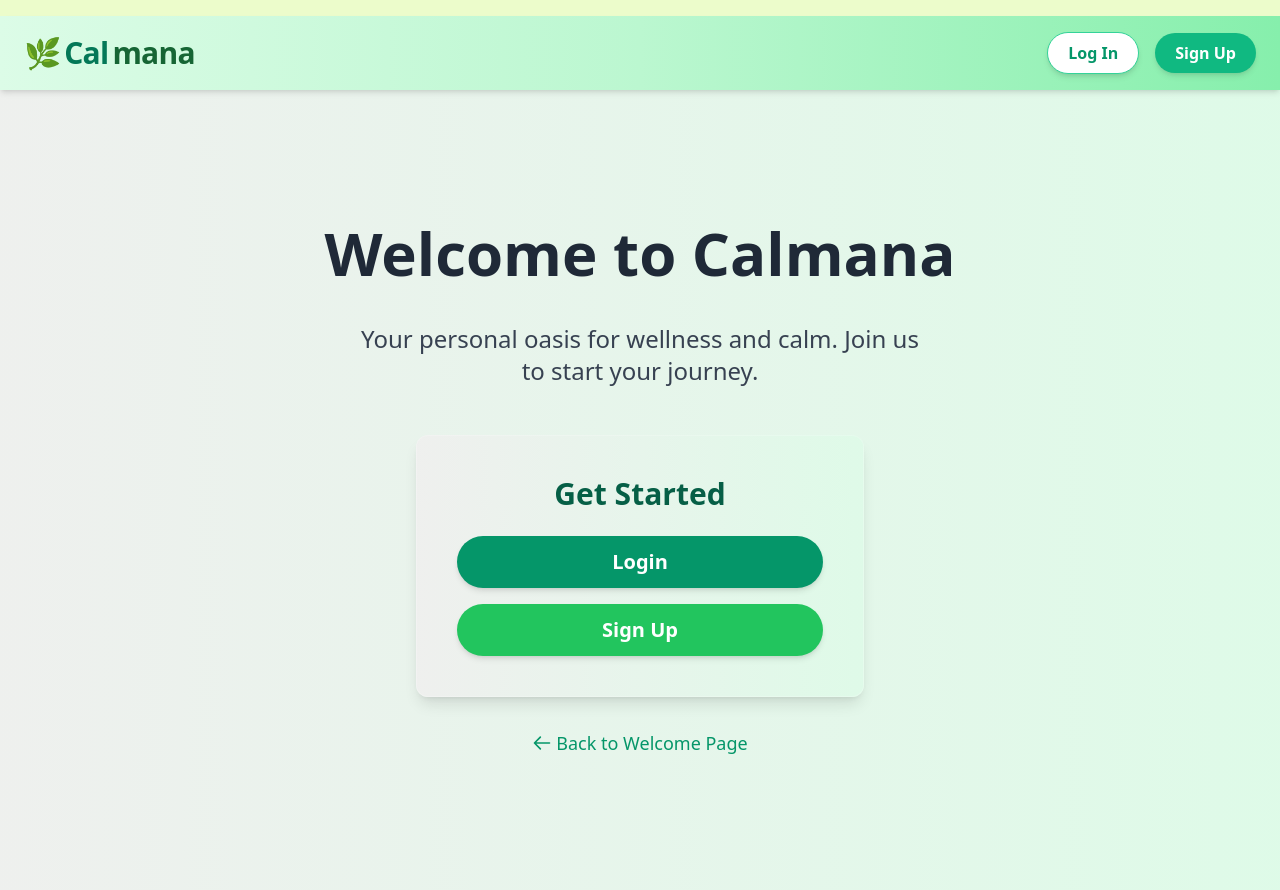
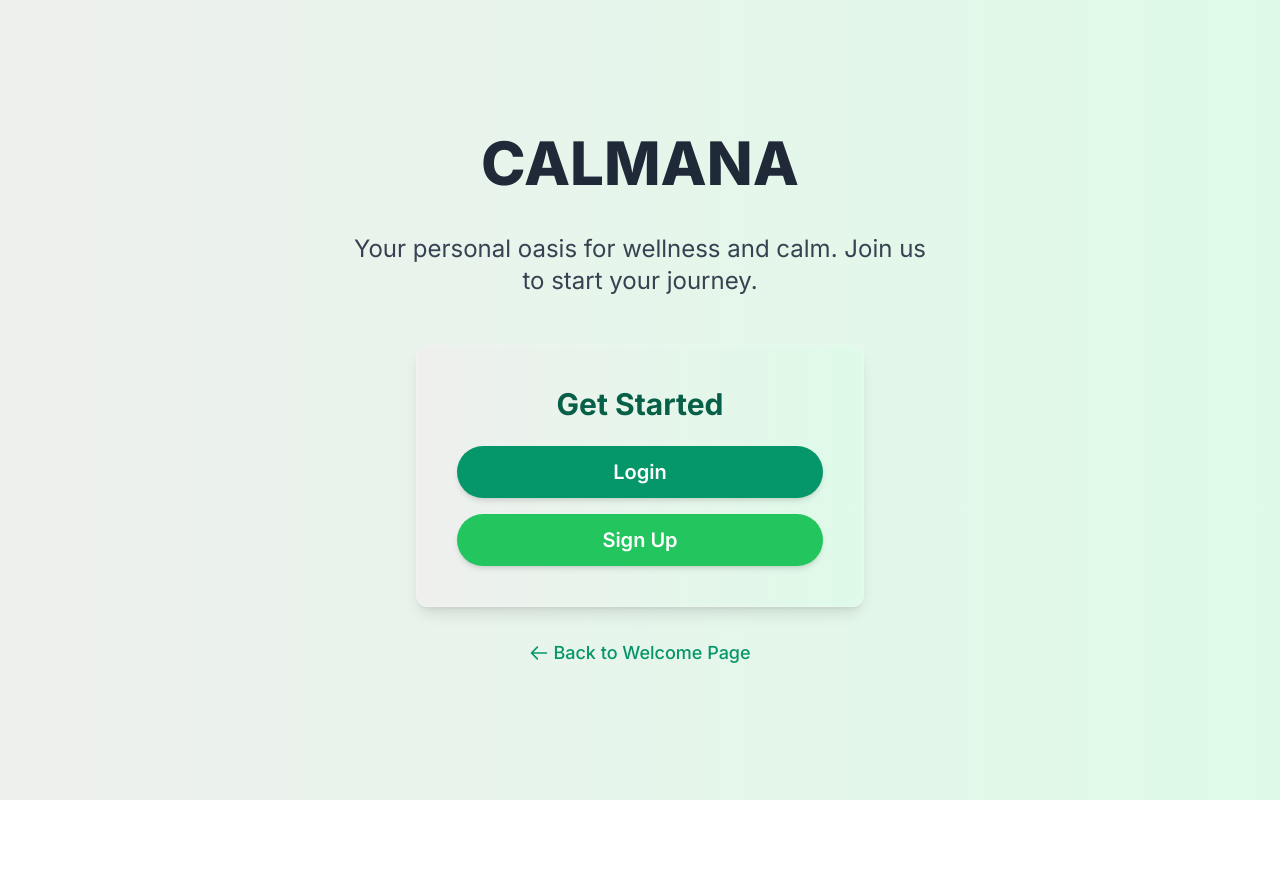
Before and after one commit to hardik951/Calmana, a React (Create React App) app in the folder client/: page /auth in a window 1280 px wide. After the commit the page ends 800 px from the top, so only its background shows below. Built offline with nearby package versions, Linux system fonts and the light colour scheme.

Commit message:
CALMANA 1.0.3

```diff
--- a/client/src/App.js
+++ b/client/src/App.js
@@ -1,6 +1,6 @@
 // src/App.js
 import React, { useState } from 'react';
-import { BrowserRouter as Router, Routes, Route, Navigate } from 'react-router-dom';
+import { BrowserRouter as Router, Routes, Route, Navigate, useLocation } from 'react-router-dom';
 
 import Home from './pages/Home';
 import Dashboard from './components/Dashboard';
@@ -13,29 +13,34 @@ import LoginPage from './pages/LoginPage';
 import SignupPage from './pages/SignupPage';
 import AIChatPage from './pages/AIChatPage';
 import Navbar from './components/navbar';
-import AnnouncementBar from './components/AnnouncementBar';
-import BookTherapy from './pages/booktherapy'; // ✅ Imported correctly
+import BookTherapy from './pages/booktherapy';
+import FindDoctors from './pages/finddoctors';
+import FAQ from './pages/FAQ'; // ✅ ADD THIS LINE
 
 function App() {
-  const [isAuthenticated, setIsAuthenticated] = useState(!!localStorage.getItem('token'));
+  const [isAuthenticated, setIsAuthenticated] = useState(false);
 
-  const handleLogin = () => {
-    setIsAuthenticated(true);
-    localStorage.setItem('token', 'dummy-token');
-  };
+  const handleLogin = () => setIsAuthenticated(true);
+  const handleLogout = () => setIsAuthenticated(false);
 
-  const handleLogout = () => {
-    setIsAuthenticated(false);
-    localStorage.removeItem('token');
+  const LayoutWrapper = ({ children }) => {
+    const location = useLocation();
+    const noHeaderPaths = ['/', '/auth', '/login', '/signup'];
+    const shouldShowHeader = !noHeaderPaths.includes(location.pathname);
+
+    return (
+      <>
+        {shouldShowHeader && <Navbar isAuthenticated={isAuthenticated} onLogout={handleLogout} />}
+        {children}
+      </>
+    );
   };
 
   return (
     <Router>
-      <div>
-        <AnnouncementBar />
-        <Navbar isAuthenticated={isAuthenticated} onLogout={handleLogout} />
       <Routes>
-          <Route path="/" element={<Navigate to="/auth" />} />
+        {/* Public Routes */}
+        <Route path="/" element={<Home />} />
         <Route path="/auth" element={<AuthPage />} />
         <Route
           path="/login"
@@ -43,38 +48,124 @@ function App() {
         />
         <Route
           path="/signup"
-            element={isAuthenticated ? <Navigate to="/dashboard" /> : <SignupPage />}
+          element={isAuthenticated ? <Navigate to="/dashboard" /> : <SignupPage onLogin={handleLogin} />}
         />
+
+        {/* Protected Routes */}
         <Route
           path="/dashboard"
-            element={isAuthenticated ? <Dashboard /> : <Navigate to="/login" />}
+          element={
+            isAuthenticated ? (
+              <LayoutWrapper>
+                <Dashboard />
+              </LayoutWrapper>
+            ) : (
+              <Navigate to="/login" replace />
+            )
+          }
         />
         <Route
           path="/mood-tracker"
-            element={isAuthenticated ? <MoodTracker /> : <Navigate to="/login" />}
+          element={
+            isAuthenticated ? (
+              <LayoutWrapper>
+                <MoodTracker />
+              </LayoutWrapper>
+            ) : (
+              <Navigate to="/login" replace />
+            )
+          }
         />
         <Route
           path="/feedback"
-            element={isAuthenticated ? <Feedback /> : <Navigate to="/login" />}
+          element={
+            isAuthenticated ? (
+              <LayoutWrapper>
+                <Feedback />
+              </LayoutWrapper>
+            ) : (
+              <Navigate to="/login" replace />
+            )
+          }
         />
         <Route
           path="/mood-sender"
-            element={isAuthenticated ? <MoodSender /> : <Navigate to="/login" />}
+          element={
+            isAuthenticated ? (
+              <LayoutWrapper>
+                <MoodSender />
+              </LayoutWrapper>
+            ) : (
+              <Navigate to="/login" replace />
+            )
+          }
         />
         <Route
           path="/community-feed"
-            element={isAuthenticated ? <CommunityFeed /> : <Navigate to="/login" />}
+          element={
+            isAuthenticated ? (
+              <LayoutWrapper>
+                <CommunityFeed />
+              </LayoutWrapper>
+            ) : (
+              <Navigate to="/login" replace />
+            )
+          }
         />
         <Route
           path="/ai-chat"
-            element={isAuthenticated ? <AIChatPage /> : <Navigate to="/login" />}
+          element={
+            isAuthenticated ? (
+              <LayoutWrapper>
+                <AIChatPage />
+              </LayoutWrapper>
+            ) : (
+              <Navigate to="/login" replace />
+            )
+          }
         />
         <Route
           path="/book-therapy"
-            element={isAuthenticated ? <BookTherapy /> : <Navigate to="/login" />}
+          element={
+            isAuthenticated ? (
+              <LayoutWrapper>
+                <BookTherapy />
+              </LayoutWrapper>
+            ) : (
+              <Navigate to="/login" replace />
+            )
+          }
         />
+        <Route
+          path="/find-doctors"
+          element={
+            isAuthenticated ? (
+              <LayoutWrapper>
+                <FindDoctors />
+              </LayoutWrapper>
+            ) : (
+              <Navigate to="/login" replace />
+            )
+          }
+        />
+
+        {/* ✅ NEW FAQ ROUTE */}
+        <Route
+          path="/faq"
+          element={
+            isAuthenticated ? (
+              <LayoutWrapper>
+                <FAQ />
+              </LayoutWrapper>
+            ) : (
+              <Navigate to="/login" replace />
+            )
+          }
+        />
+
+        {/* Catch-All Route */}
+        <Route path="*" element={<Navigate to={isAuthenticated ? "/dashboard" : "/login"} replace />} />
       </Routes>
-      </div>
     </Router>
   );
 }
--- a/client/src/components/AnnouncementBar.jsx
+++ /dev/null
@@ -1,18 +0,0 @@
-// src/components/AnnouncementBar.jsx
-
-import React from 'react';
-
-export default function AnnouncementBar({ message, bgColor, textColor, borderColor }) {
-  // Default styling for the bar
-  const defaultBgColor = bgColor || 'bg-lime-100'; // Default background color
-  const defaultTextColor = textColor || 'text-green-800'; // Default text color
-  const defaultBorderColor = borderColor ? `border-b ${borderColor}` : ''; // Optional bottom border
-
-  return (
-    <div className={`${defaultBgColor} ${defaultTextColor} ${defaultBorderColor}
-                   py-2 text-center font-semibold text-base md:text-lg lg:text-xl
-                   shadow-sm`}> {/* Added shadow for a subtle lift */}
-      {message}
-    </div>
-  );
-}
--- a/client/src/components/navbar.jsx
+++ b/client/src/components/navbar.jsx
@@ -1,11 +1,14 @@
 // src/components/Navbar.jsx
 import React, { useState } from 'react';
 import { useNavigate, Link } from 'react-router-dom';
+import Announcement from './announcement'; // import Announcement component
 
 const Navbar = () => {
   const navigate = useNavigate();
+  const isLoggedIn = localStorage.getItem('token');
+  const [isMobileMenuOpen, setIsMobileMenuOpen] = useState(false);
 
-  const isLoggedIn = localStorage.getItem('token');
+  const toggleMobileMenu = () => setIsMobileMenuOpen(!isMobileMenuOpen);
 
   const handleLogout = () => {
     localStorage.removeItem('token');
@@ -13,55 +16,58 @@ const Navbar = () => {
     window.location.reload();
   };
 
-  const [isMobileMenuOpen, setIsMobileMenuOpen] = useState(false);
-  const toggleMobileMenu = () => setIsMobileMenuOpen(!isMobileMenuOpen);
+  return (
+    <>
+      <Announcement />
 
-  return (
       <nav className="bg-gradient-to-r from-green-100 via-green-200 to-green-300 shadow-md py-4 px-6 flex items-center justify-between font-inter z-50 relative">
-      {/* Logo */}
-      <div className="text-3xl font-extrabold tracking-tight text-emerald-700 flex items-center gap-1">
+
+        {/* Logo - Redirect to dashboard */}
+        <div
+          className="text-3xl font-extrabold tracking-tight text-emerald-700 flex items-center gap-1 cursor-pointer"
+          onClick={() => navigate('/dashboard')}
+        >
           <span className="text-emerald-600">🌿</span>
-        <span>Cal</span><span className="text-green-800">mana</span>
+          <span>Cal</span>
+          <span className="text-green-800">mana</span>
         </div>
 
-      {/* Mobile Menu Button */}
+        {/* Mobile menu button */}
         <div className="md:hidden">
-        <button
-          onClick={toggleMobileMenu}
-          className="text-emerald-700 focus:outline-none"
-        >
-          <svg
-            className="w-8 h-8"
-            fill="none"
-            stroke="currentColor"
-            viewBox="0 0 24 24"
-          >
+          <button onClick={toggleMobileMenu} className="text-emerald-700 focus:outline-none">
+            <svg className="w-8 h-8" fill="none" stroke="currentColor" viewBox="0 0 24 24">
               <path
                 strokeLinecap="round"
                 strokeLinejoin="round"
                 strokeWidth="2"
-              d={isMobileMenuOpen ? "M6 18L18 6M6 6l12 12" : "M4 6h16M4 12h16m-7 6h7"}
+                d={isMobileMenuOpen ? 'M6 18L18 6M6 6l12 12' : 'M4 6h16M4 12h16m-7 6h7'}
               />
             </svg>
           </button>
         </div>
 
-      {/* Nav + Auth */}
         <div className="flex items-center gap-6">
-        {/* Desktop Navigation */}
+          {/* Desktop Nav */}
           <div className="hidden md:flex items-center gap-6 text-base font-medium text-gray-700">
             {isLoggedIn && (
               <>
-              <Link to="/dashboard" className="hover:text-emerald-700 transition duration-200">Dashboard</Link>
-              <Link to="/mood-tracker" className="hover:text-emerald-700 transition duration-200">Mood Tracker</Link>
-              <Link to="/ai-chat" className="hover:text-emerald-700 transition duration-200">AI Chat</Link>
-              <Link to="/feedback" className="hover:text-emerald-700 transition duration-200">Feedback</Link>
-              <Link to="/book-therapy" className="hover:text-emerald-700 transition duration-200">Book Therapy</Link>
+                <Link to="/find-doctors" className="hover:text-emerald-700 transition duration-200">
+                  Find Doctors
+                </Link>
+                <Link to="/ai-chat" className="hover:text-emerald-700 transition duration-200">
+                  AI Chat
+                </Link>
+                <Link to="/faq" className="hover:text-emerald-700 transition duration-200">
+                  FAQ's
+                </Link>
+                <Link to="/book-therapy" className="hover:text-emerald-700 transition duration-200">
+                  Book Therapy
+                </Link>
               </>
             )}
           </div>
 
-        {/* Auth Buttons / User Avatar (Desktop) */}
+          {/* Desktop Auth */}
           <div className="hidden md:flex items-center gap-4">
             {!isLoggedIn ? (
               <>
@@ -86,18 +92,13 @@ const Navbar = () => {
                 <div className="absolute right-0 mt-2 w-40 bg-white rounded-lg shadow-lg opacity-0 group-hover:opacity-100 invisible group-hover:visible transition-opacity duration-200 z-50">
                   <Link to="/profile" className="block px-4 py-2 text-gray-700 hover:bg-emerald-50">Profile</Link>
                   <Link to="/settings" className="block px-4 py-2 text-gray-700 hover:bg-emerald-50">Settings</Link>
-                <button
-                  onClick={handleLogout}
-                  className="w-full text-left px-4 py-2 text-red-600 hover:bg-red-50"
-                >
-                  Logout
-                </button>
+                  <button onClick={handleLogout} className="w-full text-left px-4 py-2 text-red-600 hover:bg-red-50">Logout</button>
                 </div>
               </div>
             )}
           </div>
 
-        {/* Mobile Dropdown Menu */}
+          {/* Mobile Dropdown */}
           <div
             className={`md:hidden absolute top-full right-0 mt-2 w-56 bg-white rounded-lg shadow-lg z-50 transition-all duration-300 ${
               isMobileMenuOpen ? 'opacity-100 visible' : 'opacity-0 invisible'
@@ -105,49 +106,29 @@ const Navbar = () => {
           >
             {!isLoggedIn ? (
               <div className="flex flex-col p-2">
-              <button
-                onClick={() => {
-                  navigate('/auth');
-                  toggleMobileMenu();
-                }}
-                className="bg-white text-emerald-600 font-semibold px-4 py-2 rounded-full border border-emerald-400 shadow-md hover:bg-emerald-50 mb-2"
-              >
+                <button onClick={() => { navigate('/auth'); toggleMobileMenu(); }} className="bg-white text-emerald-600 font-semibold px-4 py-2 rounded-full border border-emerald-400 shadow-md hover:bg-emerald-50 mb-2">
                   Log In
                 </button>
-              <button
-                onClick={() => {
-                  navigate('/signin');
-                  toggleMobileMenu();
-                }}
-                className="bg-emerald-500 text-white font-semibold px-4 py-2 rounded-full shadow-md hover:bg-emerald-600"
-              >
+                <button onClick={() => { navigate('/signin'); toggleMobileMenu(); }} className="bg-emerald-500 text-white font-semibold px-4 py-2 rounded-full shadow-md hover:bg-emerald-600">
                   Sign Up
                 </button>
               </div>
             ) : (
               <div className="flex flex-col p-2">
-              <Link to="/dashboard" onClick={toggleMobileMenu} className="block px-4 py-2 text-gray-700 hover:bg-emerald-50">Dashboard</Link>
-              <Link to="/mood-tracker" onClick={toggleMobileMenu} className="block px-4 py-2 text-gray-700 hover:bg-emerald-50">Mood Tracker</Link>
+                <Link to="/find-doctors" onClick={toggleMobileMenu} className="block px-4 py-2 text-gray-700 hover:bg-emerald-50">Find Doctors</Link>
                 <Link to="/ai-chat" onClick={toggleMobileMenu} className="block px-4 py-2 text-gray-700 hover:bg-emerald-50">AI Chat</Link>
-              <Link to="/feedback" onClick={toggleMobileMenu} className="block px-4 py-2 text-gray-700 hover:bg-emerald-50">Feedback</Link>
+                <Link to="/faq" onClick={toggleMobileMenu} className="block px-4 py-2 text-gray-700 hover:bg-emerald-50">FAQ</Link>
                 <Link to="/book-therapy" onClick={toggleMobileMenu} className="block px-4 py-2 text-gray-700 hover:bg-emerald-50">Book Therapy</Link>
                 <div className="border-t border-gray-200 my-2"></div>
                 <Link to="/profile" onClick={toggleMobileMenu} className="block px-4 py-2 text-gray-700 hover:bg-emerald-50">Profile</Link>
                 <Link to="/settings" onClick={toggleMobileMenu} className="block px-4 py-2 text-gray-700 hover:bg-emerald-50">Settings</Link>
-              <button
-                onClick={() => {
-                  handleLogout();
-                  toggleMobileMenu();
-                }}
-                className="w-full text-left px-4 py-2 text-red-600 hover:bg-red-50"
-              >
-                Logout
-              </button>
+                <button onClick={() => { handleLogout(); toggleMobileMenu(); }} className="w-full text-left px-4 py-2 text-red-600 hover:bg-red-50">Logout</button>
               </div>
             )}
           </div>
         </div>
       </nav>
+    </>
   );
 };
 
--- a/client/src/pages/AuthPage.jsx
+++ b/client/src/pages/AuthPage.jsx
@@ -11,7 +11,7 @@ export default function AuthPage() {
 
       {/* Heading */}
       <h1 className="text-4xl md:text-5xl lg:text-6xl font-extrabold text-gray-800 mb-8 md:mb-10 text-center leading-tight">
-        Welcome to Calmana
+        CALMANA
       </h1>
 
       {/* Subheading */}
--- /dev/null
+++ b/client/src/pages/FAQ.jsx
@@ -0,0 +1,62 @@
+import React, { useState } from 'react';
+import { ChevronDown, ChevronUp } from 'lucide-react';
+
+const faqData = [
+  {
+    question: 'What is Calmana?',
+    answer:
+      'Calmana is a supportive mental wellness platform that helps you navigate your emotional journey through mood tracking, AI-guided conversations, and a compassionate community.',
+  },
+  {
+    question: 'Is my information safe and private?',
+    answer:
+      'Absolutely. Your privacy and emotional safety are at the heart of Calmana. All your data is handled with utmost confidentiality and care.',
+  },
+  {
+    question: 'Can I speak with a real therapist through Calmana?',
+    answer:
+      'Yes, Calmana allows you to connect with licensed mental health professionals who are here to listen and guide you with empathy.',
+  },
+  {
+    question: 'How does the AI therapy chat support me?',
+    answer:
+      'The AI companion offers a non-judgmental space to express your thoughts. It uses evidence-based techniques to gently guide you through your emotions and promote self-awareness.',
+  },
+  {
+    question: 'How can Calmana support my mental well-being?',
+    answer:
+      'Whether you’re experiencing stress, anxiety, or just seeking balance, Calmana offers reflective tools, uplifting prompts, and community encouragement to support your healing journey.',
+  },
+];
+
+export default function FAQ() {
+  const [openIndex, setOpenIndex] = useState(null);
+
+  const toggleFAQ = (index) => {
+    setOpenIndex(openIndex === index ? null : index);
+  };
+
+  return (
+    <section className="max-w-3xl mx-auto py-16 px-6 font-inter">
+      <h2 className="text-3xl font-bold text-emerald-700 text-center mb-10">Frequently Asked Questions</h2>
+      <div className="space-y-4">
+        {faqData.map((item, index) => (
+          <div key={index} className="border border-gray-200 rounded-xl shadow-md">
+            <button
+              onClick={() => toggleFAQ(index)}
+              className="w-full flex justify-between items-center px-6 py-4 text-left font-medium text-gray-800 hover:text-emerald-600"
+            >
+              <span>{item.question}</span>
+              {openIndex === index ? <ChevronUp size={20} /> : <ChevronDown size={20} />}
+            </button>
+            {openIndex === index && (
+              <div className="px-6 pb-4 text-gray-600 transition-all duration-300">
+                {item.answer}
+              </div>
+            )}
+          </div>
+        ))}
+      </div>
+    </section>
+  );
+}
--- /dev/null
+++ b/client/src/pages/finddoctors.jsx
@@ -0,0 +1,47 @@
+// src/pages/FindDoctors.jsx
+import React, { useState } from 'react';
+// import { useNavigate } from 'react-router-dom'; // Uncomment if you need navigation from this page
+
+export default function FindDoctors() {
+  // const navigate = useNavigate(); // Uncomment if you need navigation
+
+  const [location, setLocation] = useState('');
+  const handleSearch = (e) => {
+    e.preventDefault();
+    console.log("Searching for doctors near:", location);
+    // In a real app, you'd integrate with a maps API or doctor directory API here
+  };
+
+  return (
+    <div className="min-h-screen flex flex-col items-center justify-center bg-gradient-to-br from-green-100 via-emerald-100 to-lime-100 p-6 font-inter">
+      <h1 className="text-4xl md:text-5xl lg:text-6xl font-bold text-emerald-700 mb-6 text-center leading-tight">
+        📍 Find Doctors Nearby
+      </h1>
+      <p className="text-lg md:text-xl lg:text-2xl text-gray-700 mb-10 text-center max-w-xl leading-relaxed">
+        Locate mental health professionals in your vicinity. Enter your location to find a specialist who can help.
+      </p>
+
+      {/* Search Input and Button */}
+      <form onSubmit={handleSearch} className="flex flex-col sm:flex-row gap-4 w-full max-w-md mb-10">
+        <input
+          type="text"
+          placeholder="Enter your location (e.g., city, postcode)"
+          value={location}
+          onChange={(e) => setLocation(e.target.value)}
+          className="flex-grow p-3 md:p-4 border border-emerald-300 rounded-full bg-white text-gray-800 placeholder-gray-500 focus:outline-none focus:ring-2 focus:ring-emerald-500 text-base md:text-lg transition-colors duration-200 shadow-sm"
+        />
+        <button
+          type="submit"
+          className="bg-emerald-600 text-white px-6 py-3 rounded-full text-base md:text-lg font-semibold shadow-md hover:bg-emerald-700 transition duration-300 hover:scale-105"
+        >
+          Search Doctors
+        </button>
+      </form>
+
+      {/* Placeholder for Map or Results */}
+      <div className="bg-white/70 backdrop-blur-sm rounded-xl p-8 w-full max-w-2xl min-h-[300px] flex items-center justify-center text-gray-500 border border-gray-200 shadow-lg">
+        <p className="text-xl italic">Map / Doctor listings will appear here</p>
+      </div>
+    </div>
+  );
+}
--- a/client/tailwind.config.js
+++ b/client/tailwind.config.js
@@ -1,21 +1,20 @@
-/** @type {import('tailwindcss').Config} */
+// tailwind.config.js
+const defaultTheme = require('tailwindcss/defaultTheme');
+
 module.exports = {
   content: [
-    "./src/**/*.{js,jsx,ts,tsx}", // Adjust if your project structure differs
+    './src/**/*.{js,jsx,ts,tsx}',
   ],
   theme: {
     extend: {
-      colors: {
-        userBubble: "#d1fae5", // soft green
-        botBubble: "#fce7f3",  // soft pink
-      },
-      boxShadow: {
-        'chat-bubble': '0 2px 6px rgba(0, 0, 0, 0.1)',
+      fontFamily: {
+        inter: ['Inter', ...defaultTheme.fontFamily.sans],
       },
       keyframes: {
-        'typing-blink': {
-          '0%, 100%': { opacity: '1' },
-          '50%': { opacity: '0' },
+        'gradient-green-pink-shift': {
+          '0%': { backgroundPosition: '0% 50%' },
+          '50%': { backgroundPosition: '100% 50%' },
+          '100%': { backgroundPosition: '0% 50%' },
         },
         'fade-in-up': {
           '0%': { opacity: '0', transform: 'translateY(15px)' },
@@ -25,25 +24,58 @@ module.exports = {
           '0%': { opacity: '0' },
           '100%': { opacity: '1' },
         },
-        'gradient-green-pink-shift': {
-          '0%, 100%': {
-            backgroundPosition: '0% 50%',
-          },
-          '50%': {
-            backgroundPosition: '100% 50%',
-          },
+        'fade-slide-left': {
+          '0%': { opacity: '0', transform: 'translateX(-12px)' },
+          '100%': { opacity: '1', transform: 'translateX(0)' },
+        },
+        'typing-blink': {
+          '0%, 100%': { opacity: '1' },
+          '50%': { opacity: '0' },
         },
       },
       animation: {
+        'gradient-green-pink-shift': 'gradient-green-pink-shift 15s ease infinite',
+        'fade-in': 'fade-in 1s ease-out forwards',
+        'fade-in-slow': 'fade-in 1.2s ease-out forwards',
+        'fade-in-up': 'fade-in-up 0.8s ease-out forwards',
+        'fade-slide-left': 'fade-slide-left 0.7s ease-out forwards',
         'typing-blink': 'typing-blink 1s step-end infinite',
-        'fade-in-up': 'fade-in-up 0.8s ease-out forwards',
-        'fade-in': 'fade-in 0.6s ease-out forwards',
-        'gradient-green-pink-shift': 'gradient-green-pink-shift 8s ease infinite',
       },
-      backgroundSize: {
-        '200': '200% 200%',
+      boxShadow: {
+        'green-glow': '0 0 8px 2px rgba(52, 211, 153, 0.3), 0 0 12px 4px rgba(134, 239, 172, 0.15)',
+        'welcome-glow': '0 0 12px 4px rgba(52, 211, 153, 0.4), 0 0 20px 6px rgba(134, 239, 172, 0.25)',
+        'chat-bubble': '0 2px 6px rgba(0, 0, 0, 0.08)',
+      },
+      colors: {
+        // Primary brand colors
+        calmGreen: '#A7F3D0',
+        calmPink: '#FCE7F3',
+        calmText: '#374151',
+
+        // UI Neutrals
+        softGray: '#F9FAFB',
+        grayOneHundred: '#F3F4F6',
+        grayTwoHundred: '#E5E7EB',
+        grayThreeHundred: '#D1D5DB',
+        grayEightHundred: '#1F2937',
+
+        // Accent Greens
+        softEmerald: '#6EE7B7',
+        emeraldOneHundred: '#D1FAE5',
+        emeraldSixHundred: '#059669',
+        emeraldSevenHundred: '#047857',
+        greenFiveHundred: '#22C55E',
+        greenSixHundred: '#16A34A',
+
+        // Accent Lime
+        limeFiveHundred: '#84CC16',
+        limeSixHundred: '#65A30D',
+
+        // Chat bubble colors
+        userBubble: '#bbf7d0',  // lighter green for user
+        botBubble: '#dcfce7',   // soft green for bot
       },
     },
   },
   plugins: [],
-}
+};
```
Also changed, not shown: client/src/components/Dashboard.jsx (+19 -25 lines). Lines whose indentation alone changed are shown as unchanged.
